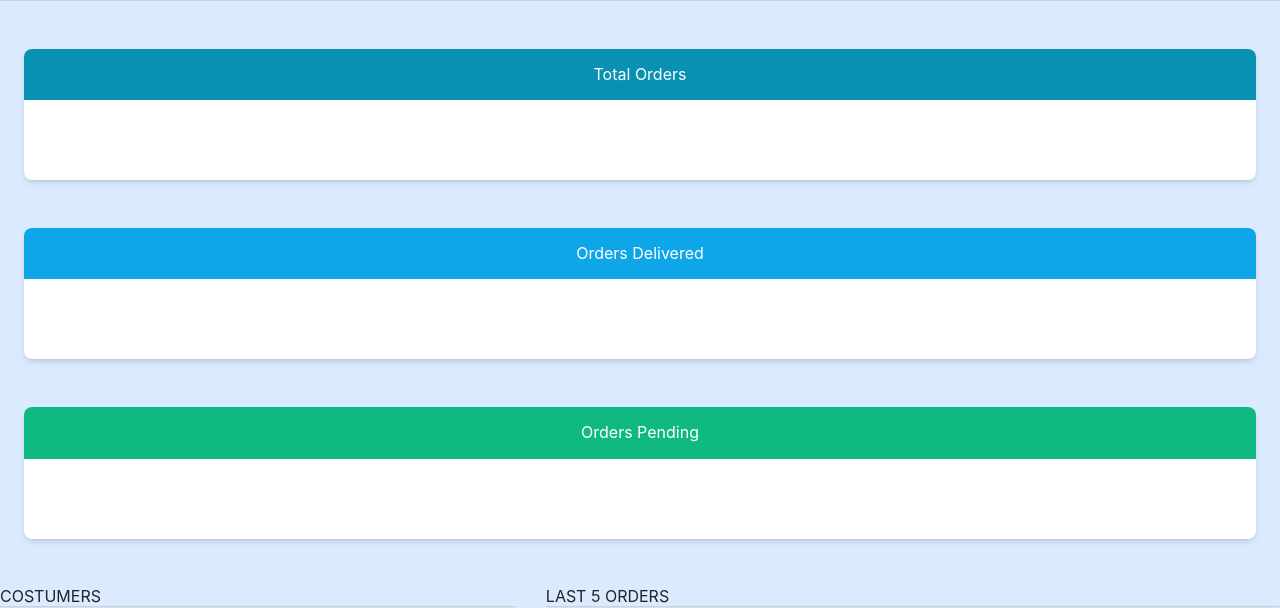
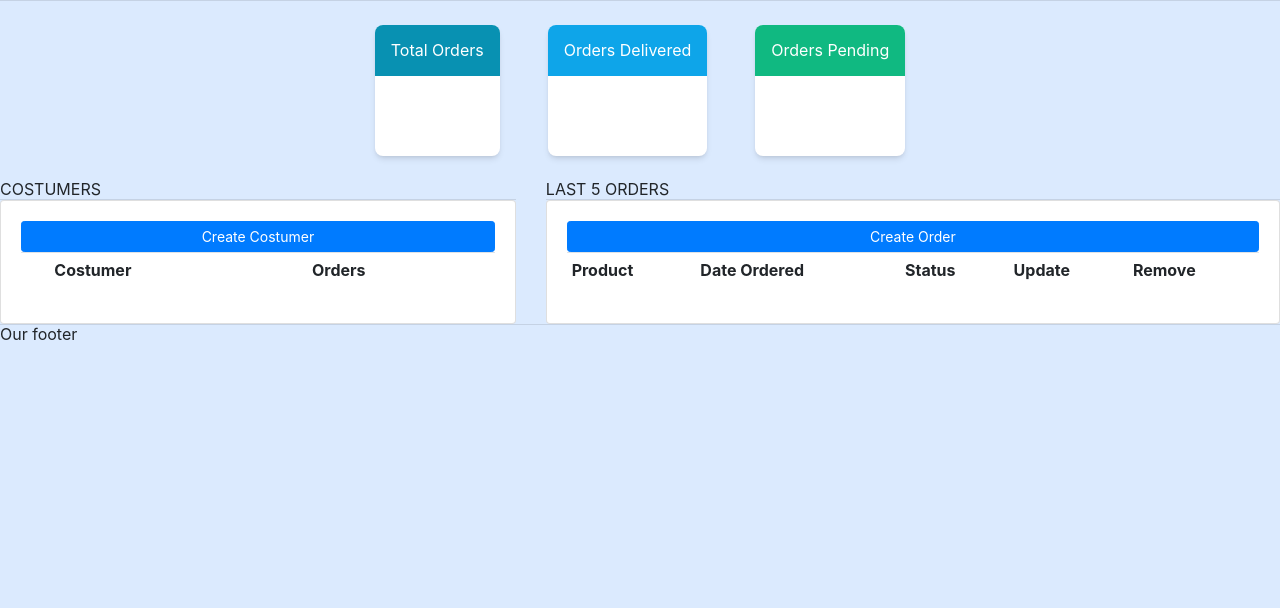
Before and after one commit to 4RandomProgrammer/My-First-Django-Project, a Django app: page / in a window 1280 px wide. Shown: the part 64-672 px from the top of the page. After the commit the page ends 404 px from the top, so only its background shows below. Run offline with Django 3.2, Linux system fonts and the light colour scheme; lists and menus that the app fills with data are empty; some libraries are stand-ins or nearby versions.

Commit message:
tailwind 10 eu 0, n sei fazer um flex

```diff
--- a/accounts/templates/accounts/costumer.html
+++ b/accounts/templates/accounts/costumer.html
@@ -2,7 +2,6 @@
 
 {% block content %}
 
-<br>
 
 <div class="row">
     <div class="col-md">
@@ -33,7 +32,6 @@
     </div>
 </div>
 
-<br>
 
 <div class="row">
     <div class="row">
@@ -45,7 +43,6 @@
     </div>
 </div>
 
-<br>
 
 <div class="row">
     <div class="col-md">
--- a/accounts/templates/accounts/dashboard.html
+++ b/accounts/templates/accounts/dashboard.html
@@ -4,7 +4,6 @@
 
     {% include "accounts/status.html" %}
 
-    <br>
 
     <div class="row">
         <div class="col-md-5">
--- a/accounts/templates/accounts/status.html
+++ b/accounts/templates/accounts/status.html
@@ -1,23 +1,26 @@
-<br>
 
+<div class="w-full min-h-screen p-6">
 
-<div class="flex">
-    <div class="flex flex-col bg-white rounded-lg shadow-md w-full m-6 overflow-hidden"  id="total-orders">
+    <div class="flex justify-center flex-wrap">
+        <div class="flex flex-col bg-white rounded-lg shadow-md w-full m-6 overflow-hidden sm:w-1/3"  id="total-orders">
             <h2 class="bg-cyan-600 p-3 text-center text-white">Total Orders</h2>
             <div class="p-10"></div>
         </div>
-</div>
 
-<div class="flex">
-    <div class="flex flex-col bg-white rounded-lg shadow-md w-full m-6 overflow-hidden" id="orders-delivered">
+
+
+        <div class="flex flex-col bg-white rounded-lg shadow-md w-full m-6 overflow-hidden sm:w-1/3" id="orders-delivered">
             <h2 class="bg-sky-500 p-3 text-center text-white">Orders Delivered</h2>
             <div class="p-10"></div>
         </div>
-</div>
 
-<div class="flex">
-    <div class="flex flex-col bg-white rounded-lg shadow-md w-full m-6 overflow-hidden" id="orders-pending">
+
+        <div class="flex flex-col bg-white rounded-lg shadow-md w-full m-6 overflow-hidden sm:w-1/3" id="orders-pending">
             <h2 class="bg-emerald-500 p-3 text-center text-white">Orders Pending</h2>
             <div class="p-10"></div>
         </div>
+
     </div>
+
+
+</div>
--- a/static/css/style.css
+++ b/static/css/style.css
@@ -563,10 +563,6 @@ video {
   margin: 1.5rem;
 }
 
-.mb-3 {
-  margin-bottom: 0.75rem;
-}
-
 .block {
   display: block;
 }
@@ -595,8 +591,8 @@ video {
   width: 2rem;
 }
 
-.w-full {
-  width: 100%;
+.w-1\/3 {
+  width: 33.333333%;
 }
 
 .cursor-pointer {
@@ -607,8 +603,16 @@ video {
   flex-direction: column;
 }
 
+.flex-wrap {
+  flex-wrap: wrap;
+}
+
 .items-center {
   align-items: center;
+}
+
+.justify-center {
+  justify-content: center;
 }
 
 .justify-between {
@@ -641,11 +645,6 @@ video {
 .bg-cyan-600 {
   --tw-bg-opacity: 1;
   background-color: rgb(8 145 178 / var(--tw-bg-opacity));
-}
-
-.bg-cyan-800 {
-  --tw-bg-opacity: 1;
-  background-color: rgb(21 94 117 / var(--tw-bg-opacity));
 }
 
 .bg-sky-500 {
@@ -694,6 +693,12 @@ video {
   box-shadow: var(--tw-ring-offset-shadow, 0 0 #0000), var(--tw-ring-shadow, 0 0 #0000), var(--tw-shadow);
 }
 
+@media (min-width: 640px) {
+  .sm\:w-60 {
+    width: 15rem;
+  }
+}
+
 @media (min-width: 768px) {
   .md\:block {
     display: block;
```
Also changed, not shown: static/css/style.min.css. Lines whose indentation alone changed are shown as unchanged.
